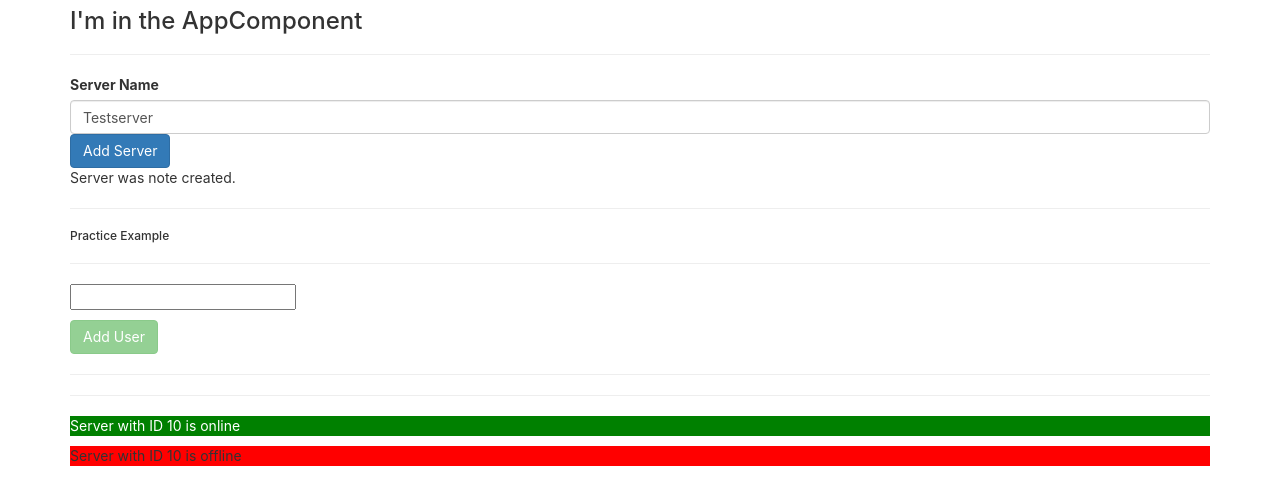
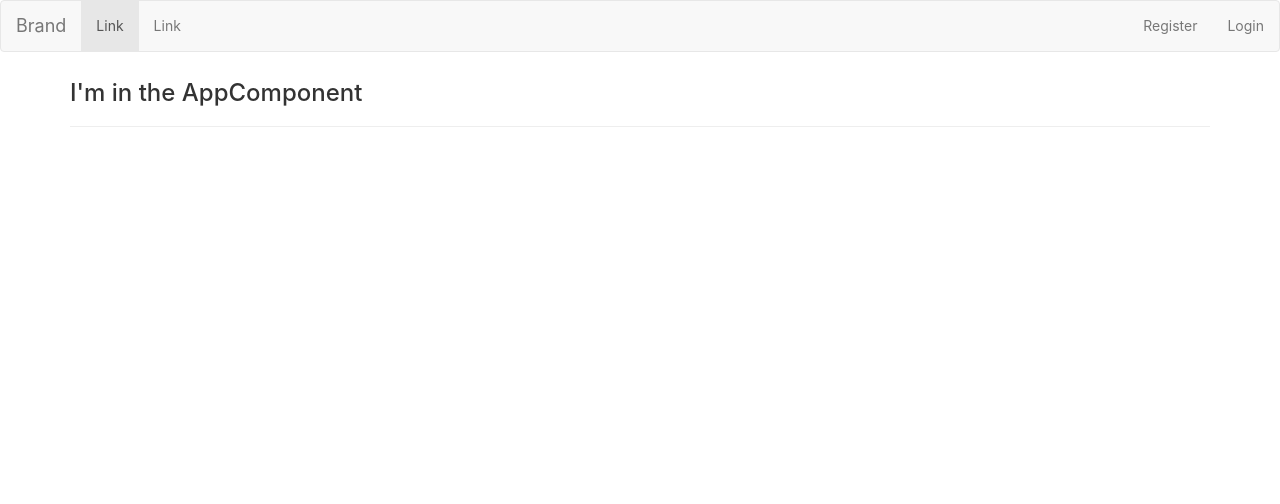
Before and after one commit to TomaszChylinski/ct-soccer, an Angular app in the folder ct-soccer/: page / in a window 1280 px wide. Shown: the top 504 px of the page. Built offline with nearby package versions, Linux system fonts and the light colour scheme.

Commit message:
feat(ct-soccer): added nav bar example

```diff
--- a/ct-soccer/src/app/app.component.html
+++ b/ct-soccer/src/app/app.component.html
@@ -1,10 +1,11 @@
+
+<app-navigation></app-navigation>
 <div class="container">
   <div class="row">
     <div class="col-md-12">
       <h3>I'm in the AppComponent</h3>
       <hr />
 
-      <app-servers> </app-servers>
     </div>
   </div>
 </div>
--- a/ct-soccer/src/app/app.module.ts
+++ b/ct-soccer/src/app/app.module.ts
@@ -24,6 +24,6 @@ import { FooterComponent } from './shared/footer/footer.component';
     FormsModule
   ],
   providers: [],
-  bootstrap: [AppComponent]
+  bootstrap: [AppComponent, NavigationComponent]
 })
 export class AppModule { }
--- a/ct-soccer/src/app/server/server.component.html
+++ b/ct-soccer/src/app/server/server.component.html
@@ -2,3 +2,6 @@
     class="{{serverStatus}}">
       Server with ID {{ serverId }} is {{ getServerStatus() }}
 </p>
+
+
+<app-navigation></app-navigation>
--- a/ct-soccer/src/app/shared/navigation/navigation.component.html
+++ b/ct-soccer/src/app/shared/navigation/navigation.component.html
@@ -1,35 +1,31 @@
-<nav class="navbar navbar-expand-lgnavbar-dark bg-dark">
-    <a class="navbar-brand" href="#">Navbar</a>
-    <button class="navbar-toggler" type="button" data-toggle="collapse" data-target="#navbarSupportedContent" aria-controls="navbarSupportedContent" aria-expanded="false" aria-label="Toggle navigation">
-      <span class="navbar-toggler-icon"></span>
-    </button>
+<nav class="navbar navbar-default" role="navigation">
+  <!-- Brand and toggle get grouped for better mobile display -->
+  <div class="navbar-header">
+      <button type="button" class="navbar-toggle" ng-init="navCollapsed = true" ng-click="navCollapsed = !navCollapsed">
+          <span class="sr-only">Toggle navigation</span>
+          <span class="icon-bar"></span>
+          <span class="icon-bar"></span>
+          <span class="icon-bar"></span>
+      </button>
+      <a class="navbar-brand" href="#">Brand</a>
+  </div>
+  <div class="collapse navbar-collapse" uib-collapse="navCollapsed">
+      <!-- Collect the nav links, forms, and other content for toggling -->
+      <!-- comment out the div block, this messes things up -->
+      <!-- <div class="collapse navbar-collapse" id="bs-example-navbar-collapse-1">-->
+            <ul class="nav navbar-nav">
+            <li class="active"><a href="#">Link <span class="sr-only">(current)</span></a></li>
+            <li><a href="#">Link</a></li>
+            <li class="dropdown">
+            </li>
+        </ul>
 
-    <div class="collapse navbar-collapse" id="navbarSupportedContent">
-      <ul class="navbar-nav mr-auto">
-        <li class="nav-item active">
-          <a class="nav-link" href="#">Home <span class="sr-only">(current)</span></a>
-        </li>
-        <li class="nav-item">
-          <a class="nav-link" href="#">Link</a>
-        </li>
-        <li class="nav-item dropdown">
-          <a class="nav-link dropdown-toggle" href="#" id="navbarDropdown" role="button" data-toggle="dropdown" aria-haspopup="true" aria-expanded="false">
-            Dropdown
-          </a>
-          <div class="dropdown-menu" aria-labelledby="navbarDropdown">
-            <a class="dropdown-item" href="#">Action</a>
-            <a class="dropdown-item" href="#">Another action</a>
-            <div class="dropdown-divider"></div>
-            <a class="dropdown-item" href="#">Something else here</a>
-          </div>
-        </li>
-        <li class="nav-item">
-          <a class="nav-link disabled" href="#">Disabled</a>
-        </li>
-      </ul>
-      <form class="form-inline my-2 my-lg-0">
-        <input class="form-control mr-sm-2" type="search" placeholder="Search" aria-label="Search">
-        <button class="btn btn-outline-success my-2 my-sm-0" type="submit">Search</button>
-      </form>
-    </div>
-  </nav>
+        <ul class="nav navbar-nav navbar-right">
+      <!-- I excluded the controller for testing purposes -->
+      <!-- ng-controller="LoginController"> -->
+            <li><a href="#/register">Register</a></li>
+            <li><a href="#/">Login</a></li>
+        </ul>
+       <!-- exclude this here -->
+       <!--</div>-->
+  </div>
```
